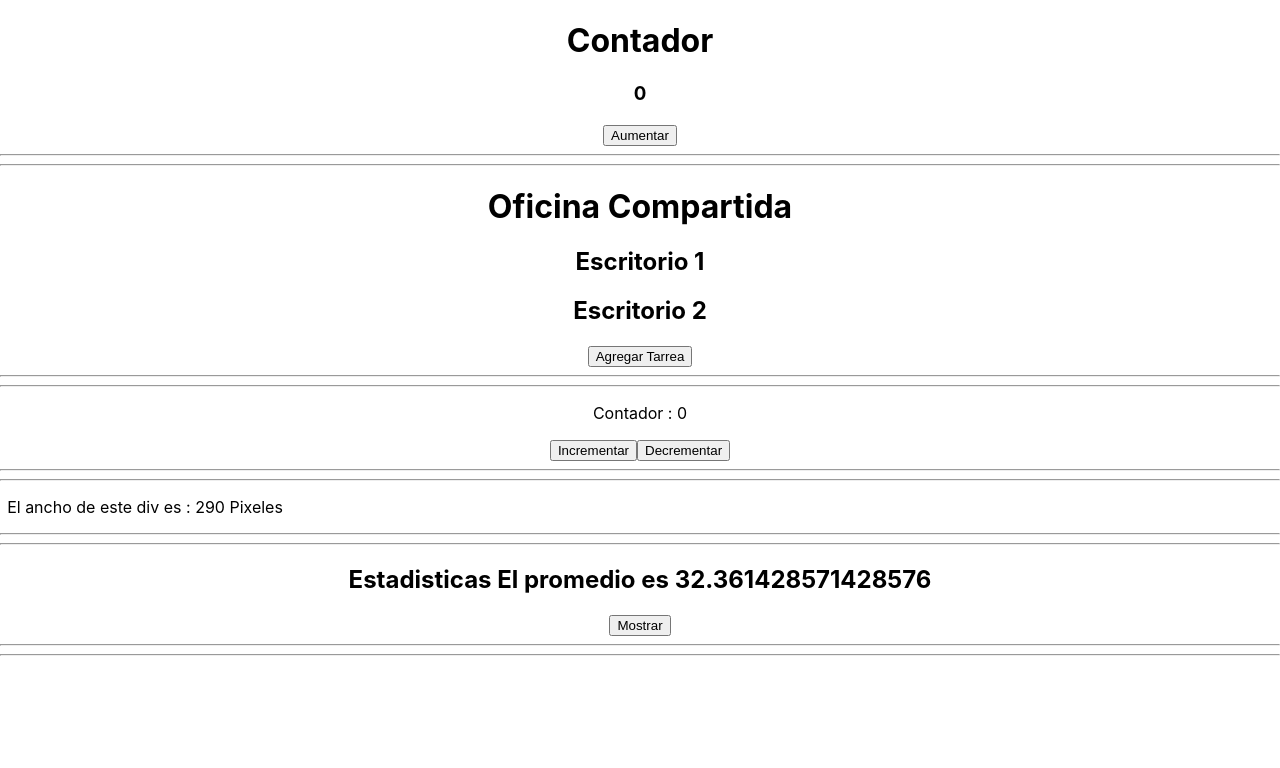
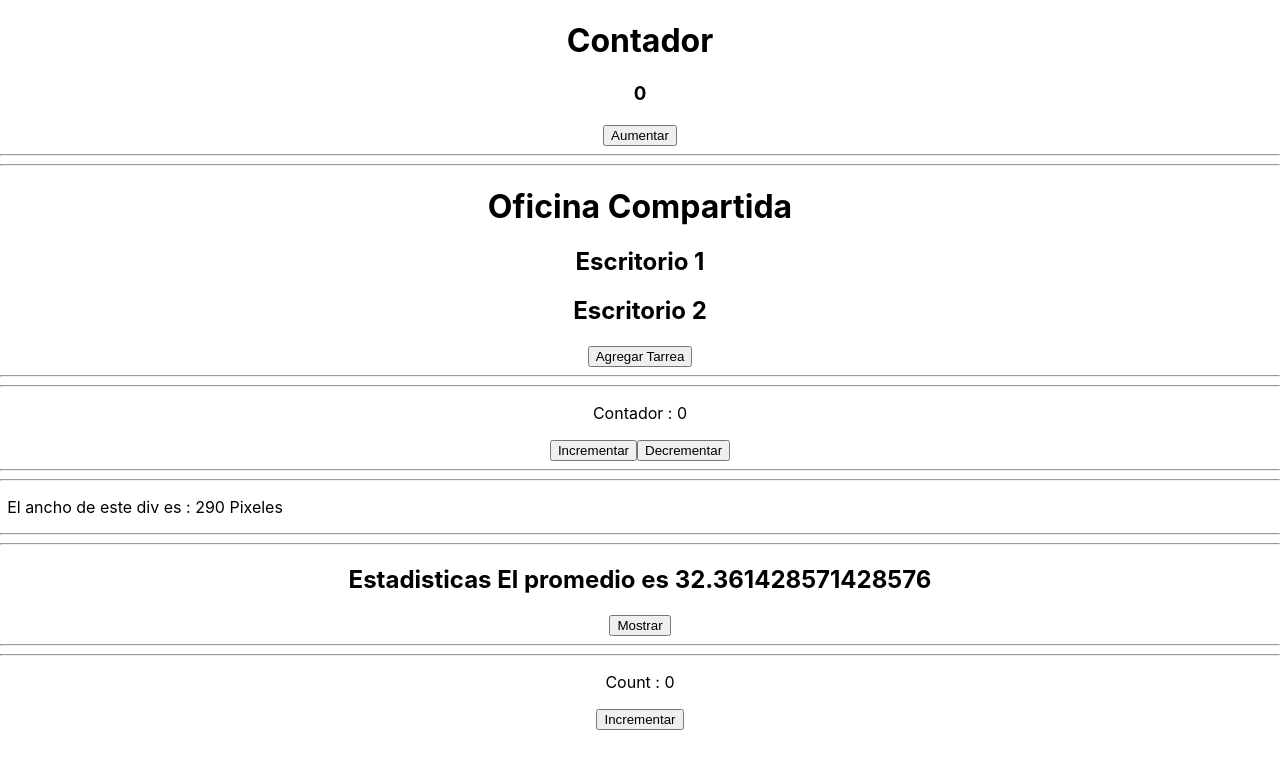
Before and after one commit to Nicoogf/DigitalHouse, a React (Create React App) app: page / in a window 1280 px wide. Shown: the top 768 px of the page. Built offline with nearby package versions, Linux system fonts and the light colour scheme.

Commit message:
Clase 02 Docs Introduccion

```diff
--- a/package.json
+++ b/package.json
@@ -34,5 +34,8 @@
       "last 1 firefox version",
       "last 1 safari version"
     ]
+  },
+  "devDependencies": {
+    "jsdoc": "^4.0.2"
   }
 }
--- a/src/App.js
+++ b/src/App.js
@@ -9,6 +9,7 @@ import Office from './clases/clase01/useContext/Office';
 import ContadorConReducer from './clases/clase01/useReducer/Contador';
 import MeasureElement from './clases/clase01/useLayoutEffect/MeasureElement';
 import UseMemoComponent from './clases/clase01/useMemo/useMemoComponent';
+import UseCallbackComponent from './clases/clase01/useCallback/useCallbackComponent';
 
 //useReducer () ;
 
@@ -54,6 +55,11 @@ function App() {
       <hr />
       <hr />
 
+       {/* useLayout () */}
+       <UseCallbackComponent />
+
+
+
 
 
 
--- /dev/null
+++ b/src/clases/clase01/useCallback/ChillComponent.jsx
@@ -0,0 +1,18 @@
+import React, { useEffect } from 'react'
+
+const ChillComponent = React.memo(({ onclick }) => {
+
+console.log("Renderizado del HIJO") ;
+
+useEffect( ()=>{
+    console.log("Llamada a la API")
+} , [] )
+  return (
+    <button onClick={ onclick }>
+        Incrementar
+    </button>
+  )
+}
+)
+
+export default ChillComponent ;
--- /dev/null
+++ b/src/clases/clase01/useCallback/useCallbackComponent.jsx
@@ -0,0 +1,31 @@
+import React, { useCallback, useState } from 'react' ;
+import ChillComponent from './ChillComponent';
+
+const UseCallbackComponent = () => {
+
+  const [ count , setCount ] = useState( 0 ) ;
+
+ const HandleClick =  useCallback( () => {
+    setCount ((prevState) => prevState +1 )
+  } , [  ] )
+
+{ /*
+    const HandleClick = () => {
+    setCount ( count + 1 )
+  }
+*/ }
+
+
+  console.log("Renderizado del PADRE")
+
+  return (
+    <div>
+        <p> Count : { count } </p>
+
+        <ChillComponent onclick={ HandleClick }/>
+
+    </div>
+  ) ;
+} ;
+
+export default UseCallbackComponent ;
```
Also changed, not shown: src/jsdoc.json (added, +17 -0 lines), 1 other file (tests, documents, lock files or other folders).
